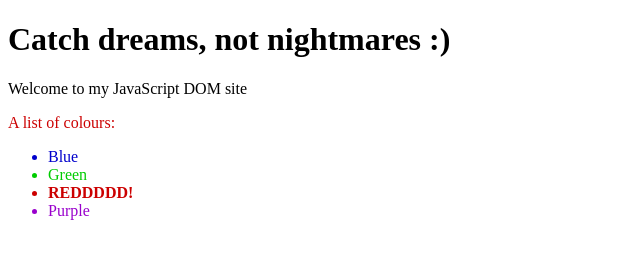
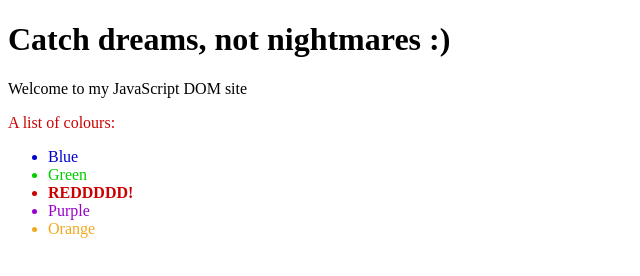
Before and after one commit to sobiaahmad94/dom_js_intro_exercise, a plain HTML site: page index.html in a window 1280 px wide. Shown: the full height of the page, 0-640 px from the left. Drawn offline with Linux system fonts and the light colour scheme.

Commit message:
new list item added using JS

```diff
--- a/css/styles.css
+++ b/css/styles.css
@@ -14,6 +14,9 @@
   color: #9900cc;
 }
 
+.orange {
+  color: #f1a821;
+}
 .bold {
   font-weight: bold;
 }
--- a/js/app.js
+++ b/js/app.js
@@ -33,4 +33,18 @@ document.addEventListener('DOMContentLoaded', () => {
     // append to its parent
     const list = document.querySelector('ul')
     list.appendChild(newListItem)
+
+
+    // adding orange to the list
+    const newListItem2 = document.createElement('li')
+
+    newListItem2.textContent = 'Orange'
+    // add the orange class
+    newListItem2.classList.add('orange')
+    console.log(newListItem2)
+
+    // append to its parent
+    list.appendChild(newListItem2)
+
+
 })
```
